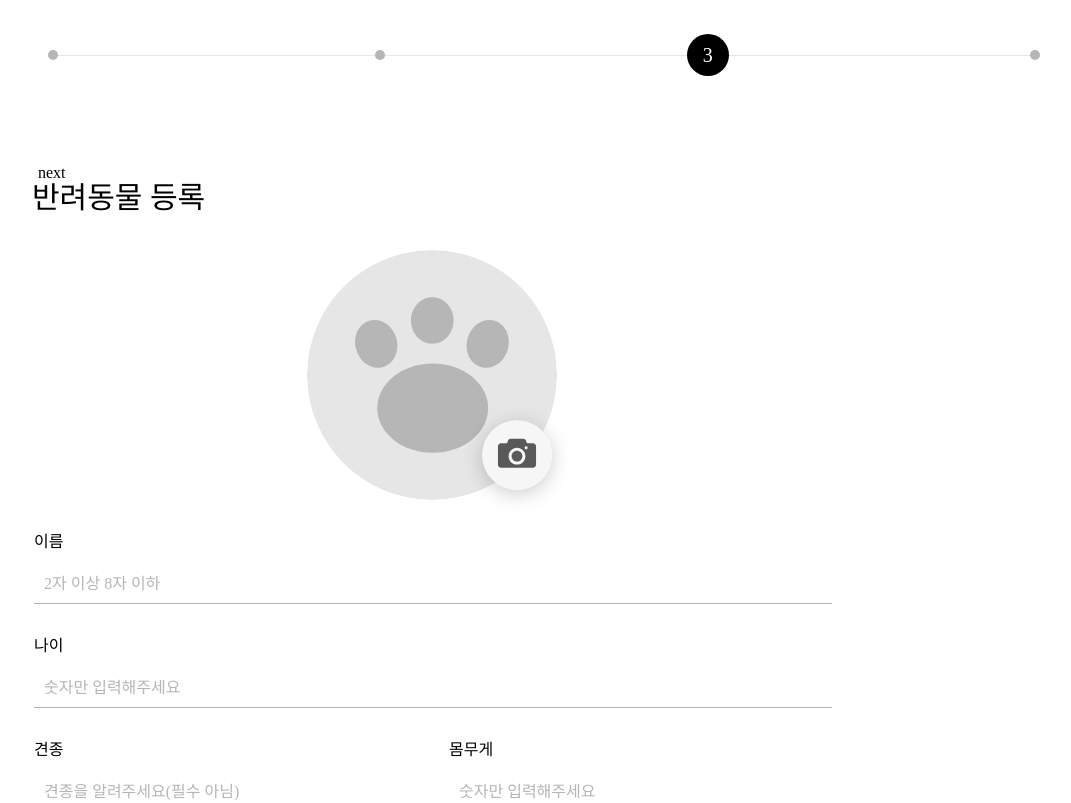
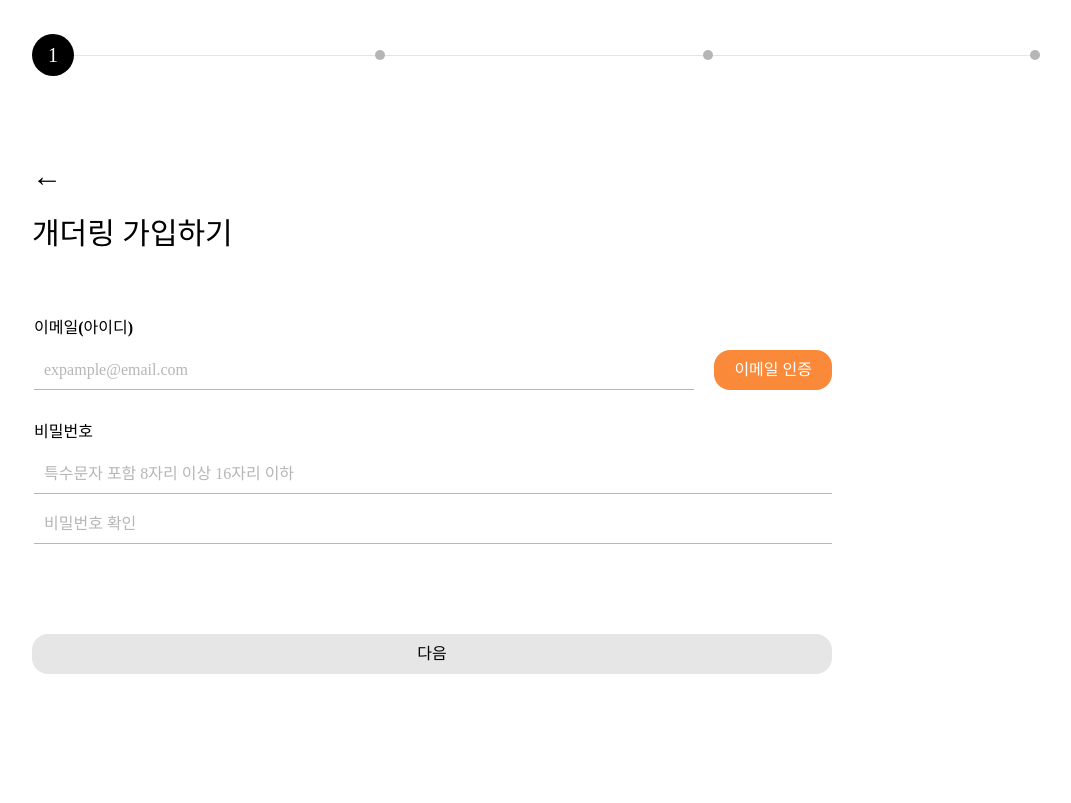
Before and after one commit to Gaethering/Gaethering-Client, a React (Vite) app: page /signUp/1 in a window 1280 px wide. Before the commit this address led to /signUp/3. Shown: the top 803 px of the page, without its empty margins (208-1279 px from the left). Built offline with nearby package versions, Linux system fonts and the light colour scheme; a web font is replaced by a local one.

Commit message:
feat(API): useFormContext 적용

```diff
--- a/src/components/SignUp/SignUp.type.ts
+++ b/src/components/SignUp/SignUp.type.ts
@@ -1,2 +1,22 @@
 export type SignUpStep = 1 | 2 | 3 | 4;
 export const SIGNUP_STEPS = 4;
+
+export interface SignUpForm {
+  /** User */
+  id: string;
+  pw: string;
+  pwCheck: string;
+  userName: string;
+  /** Profile */
+  nickname: string;
+  birth: number;
+  gender: 'male' | 'female';
+  /** Pet */
+  petName: string;
+  petAge: number;
+  breed: string;
+  petWeight: number;
+  petDescription: string;
+  petGender: string;
+  neutralization: boolean;
+}
--- a/src/pages/Root.tsx
+++ b/src/pages/Root.tsx
@@ -1,17 +1,26 @@
 import { useEffect, useState } from 'react';
 import { Outlet } from 'react-router-dom';
 import { postLogOut } from '../api/authAPI';
+import { axiosDefaultsConfig } from '../api/axiosConfig';
+import { getRequest } from '../api/requests';
 import NavBar from '../components/NavBar';
 import LogInForm from '../components/Root/LogInForm';
+import { API_MEMBERS } from '../data/API_ENV';
 import StyledRoot from './Root.style';
 
 function Root() {
+  const getUser = async () => {
+    const res = await getRequest('/api/mypage');
+    console.log('getUser!', res);
+    return res;
+  };
+
   //! mock API
   const [auth, setAuth] = useState(false);
 
   const getAuth = () => {
     const user = !!sessionStorage.getItem('is-auth');
-    console.log(user);
+    console.log('session Storage: is-auth?', user);
     setAuth(user);
   };
 
@@ -29,7 +38,9 @@ function Root() {
   );
 
   useEffect(() => {
+    axiosDefaultsConfig();
     getAuth();
+    getUser();
   }, []);
 
   return (
--- a/src/pages/SignUp.style.tsx
+++ b/src/pages/SignUp.style.tsx
@@ -53,4 +53,20 @@ export const StyledSignUpForm = styled.form`
   }
 `;
 
+export const BackButton = styled.button`
+  padding: 0.4rem 0;
+  padding-right: 1rem;
+  margin-bottom: 3rem;
+  font-size: 3rem;
+  font-weight: 700;
+  font-feature-settings: 'ss18';
+
+  transition: all 0.3s ease-in-out;
+
+  &:hover {
+    translate: -0.6rem;
+    font-weight: 800;
+  }
+`;
+
 export default StyledSignUpForm;
--- a/src/pages/SignUp.tsx
+++ b/src/pages/SignUp.tsx
@@ -1,13 +1,33 @@
-import { createContext, useEffect, useState } from 'react';
-import { Outlet, useNavigate } from 'react-router-dom';
-import { StyledSignUp } from './SignUp.style';
-import { SignUpStep } from '../components/SignUp/SignUp.type';
+import { Dispatch, useEffect, useState } from 'react';
+import { Outlet, useNavigate, useOutletContext } from 'react-router-dom';
+import Form, { BackButton, StyledSignUp } from './SignUp.style';
+import { SignUpForm, SignUpStep } from '../components/SignUp/SignUp.type';
 
 import Nav from '../components/SignUp/SignUpNav';
+import Button from '../components/Form/Button';
+import {
+  FormProvider,
+  SubmitHandler,
+  useForm,
+  useFormContext,
+  UseFormRegisterReturn,
+  UseFormReturn,
+} from 'react-hook-form';
+
+type SignUpContext = Dispatch<React.SetStateAction<SignUpStep>>;
 
 function SignUp() {
-  const [step, setStep] = useState<SignUpStep>(3);
+  const [step, setStep] = useState<SignUpStep>(1);
   const navigate = useNavigate();
+
+  const methods = useForm<SignUpForm, SignUpForm>();
+
+  const onSubmit: SubmitHandler<SignUpForm> = (data) => {
+    if (step !== 4) {
+      console.log(data);
+      setStep((prev) => (prev === 1 ? 2 : prev === 2 ? 3 : prev === 3 ? 4 : 1));
+    }
+  };
 
   useEffect(() => {
     navigate(`${step}`);
@@ -16,16 +36,27 @@ function SignUp() {
   return (
     <StyledSignUp>
       <Nav step={step} />
-      <button
+      <BackButton
+        className="arrow-btn"
         onClick={() =>
-          step < 4 ? setStep((step + 1) as SignUpStep) : setStep(1)
+          setStep((prev) =>
+            prev === 1 ? 1 : prev === 2 ? 1 : prev === 3 ? 2 : 3
+          )
         }
       >
-        next
-      </button>
-      <Outlet />
+        {'←'}
+      </BackButton>
+      <FormProvider {...methods}>
+        <Form onSubmit={methods.handleSubmit(onSubmit)}>
+          <Outlet />
+        </Form>
+      </FormProvider>
     </StyledSignUp>
   );
 }
 
+export function useSignUpForm() {
+  return useFormContext<SignUpForm>();
+}
+
 export default SignUp;
--- a/src/pages/SignUpPages/SignUpPet.tsx
+++ b/src/pages/SignUpPages/SignUpPet.tsx
@@ -22,13 +22,8 @@ function SignUpPet() {
     handleSubmit,
   } = useForm<SignUpPetType>();
 
-  const onSubmit: SubmitHandler<SignUpPetType> = (data) => {
-    console.log(data);
-  };
-
   return (
     <div>
-      <Form onSubmit={handleSubmit(onSubmit)}>
       <h1>반려동물 등록</h1>
       <PetPicture />
       <Input
@@ -85,7 +80,6 @@ function SignUpPet() {
       <Button type="submit" btnTheme="sub" className="submit-btn">
         다음
       </Button>
-      </Form>
     </div>
   );
 }
--- a/src/pages/SignUpPages/SignUpProfile.tsx
+++ b/src/pages/SignUpPages/SignUpProfile.tsx
@@ -20,13 +20,8 @@ function SignUpProfile() {
     formState: { errors },
   } = useForm<SignUpProfileType>();
 
-  const onSubmit: SubmitHandler<SignUpProfileType> = (data) => {
-    console.log(data);
-  };
-
   return (
     <StyledSignUpProfile>
-      <Form onSubmit={handleSubmit(onSubmit)}>
       <h1>프로필 등록</h1>
       <Input
         name="userName"
@@ -76,7 +71,6 @@ function SignUpProfile() {
       <Button type="submit" btnTheme="sub" className="submit-btn">
         다음
       </Button>
-      </Form>
     </StyledSignUpProfile>
   );
 }
--- a/src/pages/SignUpPages/SignUpStart.tsx
+++ b/src/pages/SignUpPages/SignUpStart.tsx
@@ -1,8 +1,7 @@
-import { SubmitHandler, useForm } from 'react-hook-form';
 import Button from '../../components/Form/Button';
 import Input from '../../components/Form/Input';
 import { EMAIL_REGEX, PASSWORD_REGEX } from '../../data/regExp';
-import Form from '../SignUp.style';
+import { useSignUpForm } from '../SignUp';
 import StyledSignUpStart from './SignUpStart.style';
 
 interface SignUpStartType {
@@ -16,15 +15,10 @@ function SignUpStart() {
     register,
     formState: { errors },
     handleSubmit,
-  } = useForm<SignUpStartType>();
-
-  const onSubmit: SubmitHandler<SignUpStartType> = (data) => {
-    console.log(data);
-  };
+  } = useSignUpForm();
 
   return (
     <StyledSignUpStart>
-      <Form onSubmit={handleSubmit(onSubmit)}>
       <h1>개더링 가입하기</h1>
       <div className="email-area">
         <Input
@@ -78,7 +72,6 @@ function SignUpStart() {
       <Button type="submit" btnTheme="sub" className="submit-btn">
         다음
       </Button>
-      </Form>
     </StyledSignUpStart>
   );
 }
```
Lines whose indentation alone changed are shown as unchanged.
